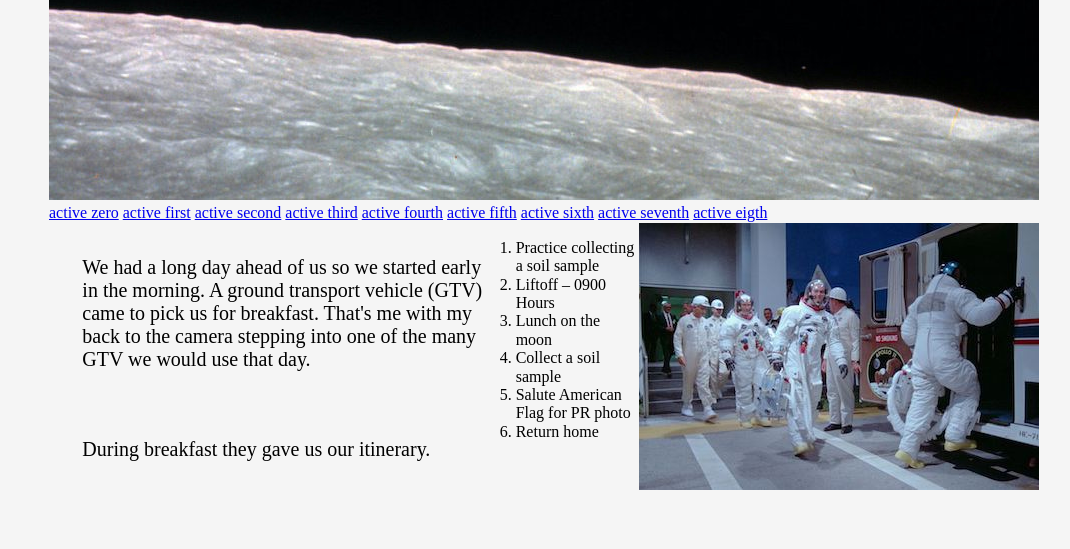
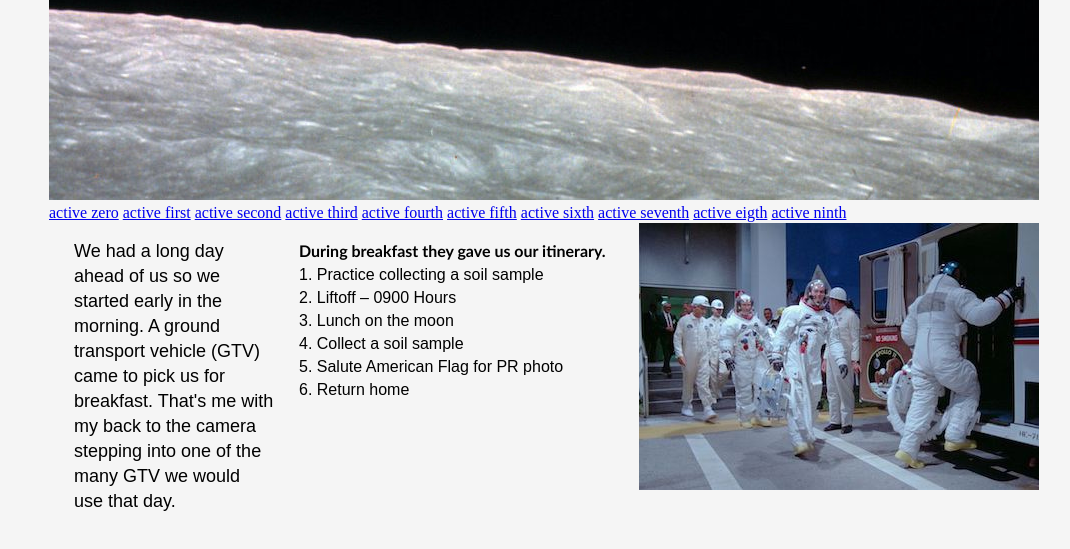
Before and after one commit to tp-1000/html-me-something, a plain HTML site: page index.html in a window 1280 px wide. Both pictures are taken after a click on the link "active zero". Shown: the part 450-999 px from the top of the page, without its empty margins (96-1166 px from the left). Drawn offline with nearby package versions, Linux system fonts and the light colour scheme; a web font is replaced by a local one.

Commit message:
upadets from working in class, text formating for paragraphs

```diff
--- a/index.html
+++ b/index.html
@@ -25,14 +25,15 @@
             <a href="#sixth">active sixth</a>
             <a href="#seventh">active seventh</a>
             <a href="#eigth">active eigth</a>
+            <a href="#ninth">active ninth</a>
        </nav>
 
        <main>
             <article id="zero" class="caption_image_container">
                 <img class="body" src = "./images/3 11317790-3x2-940x627.jpg" alt = "Apollo astronauts boarding truck">
                 <p>We had a long day ahead of us so we started early in the morning. A ground transport vehicle (GTV) came to pick us for breakfast. That's me with my back to the camera stepping into one of the many GTV we would use that day.</p>
-                <p>During breakfast they gave us our itinerary.</p>
                 <ol>
+                    <lh>During breakfast they gave us our itinerary.</lh>
                     <li>Practice collecting a soil sample</li>
                     <li>Liftoff – 0900 Hours</li>
                     <li>Lunch on the moon</li>
--- a/styles/styles.css
+++ b/styles/styles.css
@@ -34,11 +34,27 @@ h2 {
 /* locked in above this line */
 
 p {
-    width: 400px;
-    margin: 25pt;
-    font-size: 20px;
+    font-family: Arial, Helvetica, sans-serif;
+    width: 200px;
+    margin-top: 12pt;
+    margin-left: 25px;
+    margin-right: 25px;
+    font-size: 18px;
+    line-height: 25px;
     float: left;
 }
+ol {
+    line-height: 23px;
+    font-family: Arial, Helvetica, sans-serif;
+    list-style: inside;
+    list-style-type: decimal;
+}
+
+lh {
+    font-family: 'Gill Sans', 'Gill Sans MT', Calibri, 'Trebuchet MS', sans-serif;
+    font-weight: 600;
+}
+
 article {
     visibility: hidden;
     position: absolute;
@@ -60,3 +76,6 @@ footer {
     transform: rotate(-90deg);
     color: gray;
 }
+
+
+/* https://www.w3schools.com/css/tryit.asp?filename=trycss_navbar_vertical_active */
```
